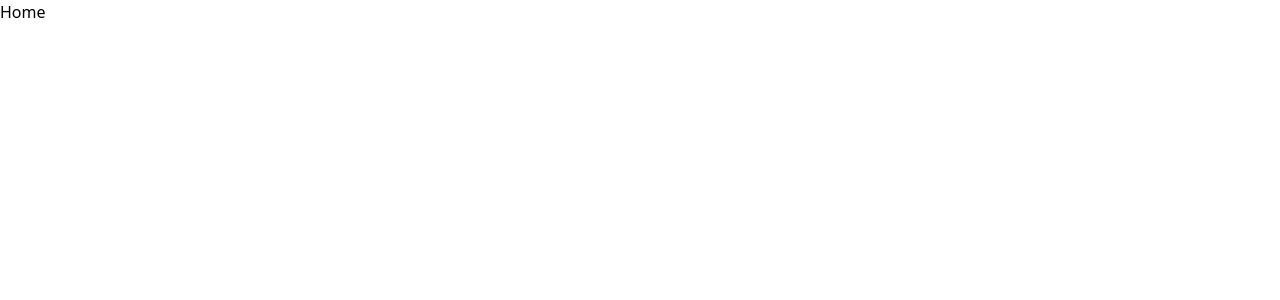
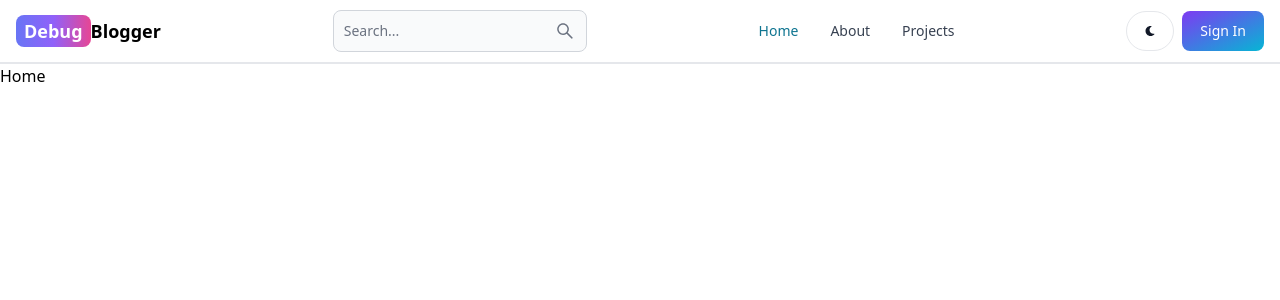
Before and after one commit to praveenkumarmallick/mern-blog-app, a React (Vite) app in the folder client/: page / in a window 1280 px wide. Shown: the top 300 px of the page. Built offline with nearby package versions, Linux system fonts and the light colour scheme.

Commit message:
Creating Header Section

```diff
--- a/client/package.json
+++ b/client/package.json
@@ -10,8 +10,10 @@
     "preview": "vite preview"
   },
   "dependencies": {
+    "flowbite-react": "^0.7.2",
     "react": "^18.2.0",
     "react-dom": "^18.2.0",
+    "react-icons": "^5.0.1",
     "react-router-dom": "^6.21.3"
   },
   "devDependencies": {
--- a/client/src/App.jsx
+++ b/client/src/App.jsx
@@ -1,5 +1,7 @@
 import React, { lazy, Suspense } from "react";
 import { BrowserRouter, Routes, Route } from "react-router-dom";
+import Header from "./components/Header";
+import About from "./pages/About";
 
 const Home = lazy(() => import("./pages/Home"));
 const SignUp = lazy(() => import("./pages/SignUp"));
@@ -10,6 +12,7 @@
 const App = () => {
   return (
     <BrowserRouter>
+      <Header />
       <Routes>
         <Route
           path="/"
@@ -51,6 +54,14 @@
             </Suspense>
           }
         />
+        <Route
+          path="/about"
+          element={
+            <Suspense fallback={<div>Loading...</div>}>
+              <About />
+            </Suspense>
+          }
+        />
       </Routes>
     </BrowserRouter>
   );
--- /dev/null
+++ b/client/src/components/Header.jsx
@@ -0,0 +1,55 @@
+import React from "react";
+import { Button, Navbar, TextInput } from "flowbite-react";
+import { Link, useLocation } from "react-router-dom";
+import { AiOutlineSearch } from "react-icons/ai";
+import { FaMoon } from "react-icons/fa";
+
+const Header = () => {
+  const path = useLocation().pathname;
+  return (
+    <Navbar className="border-b-2">
+      <Link
+        to={"/"}
+        className="self-center whitespace-nowrap text-sm sm:text-lg font-semibold dark:text-white"
+      >
+        <span className="px-2 py-1 bg-gradient-to-r from-indigo-500 via-purple-500 to-pink-500 rounded-lg text-white">
+          Debug
+        </span>
+        Blogger
+      </Link>
+      <form>
+        <TextInput
+          type="text"
+          placeholder="Search..."
+          rightIcon={AiOutlineSearch}
+          className="hidden lg:inline"
+        />
+      </form>
+      <Button className="w-12 h-10 lg:hidden" color="gray" pill>
+        <AiOutlineSearch />
+      </Button>
+      <div className="flex gap-2 md:order-2">
+        <Button className="w-12 h-10 hidden sm:inline" color="gray" pill>
+          <FaMoon />
+        </Button>
+        <Link to={"/signin"}>
+          <Button gradientDuoTone={"purpleToBlue"}>Sign In</Button>
+        </Link>
+        <Navbar.Toggle />
+      </div>
+      <Navbar.Collapse>
+        <Navbar.Link active={path === "/"} as={"div"}>
+          <Link to={"/"}>Home</Link>
+        </Navbar.Link>
+        <Navbar.Link active={path === "/about"} as={"div"}>
+          <Link to={"/about"}>About</Link>
+        </Navbar.Link>
+        <Navbar.Link active={path === "/projects"} as={"div"}>
+          <Link to={"/projects"}>Projects</Link>
+        </Navbar.Link>
+      </Navbar.Collapse>
+    </Navbar>
+  );
+};
+
+export default Header;
--- a/client/tailwind.config.js
+++ b/client/tailwind.config.js
@@ -1,8 +1,12 @@
 /** @type {import('tailwindcss').Config} */
 export default {
-  content: ["./index.html", "./src/**/*.{js,ts,jsx,tsx}"],
+  content: [
+    "./index.html",
+    "./src/**/*.{js,ts,jsx,tsx}",
+    "node_modules/flowbite-react/lib/esm/**/*.js",
+  ],
   theme: {
     extend: {},
   },
-  plugins: [],
+  plugins: [require("flowbite/plugin")],
 };
```
Also changed, not shown: 1 other file (tests, documents, lock files or other folders).
